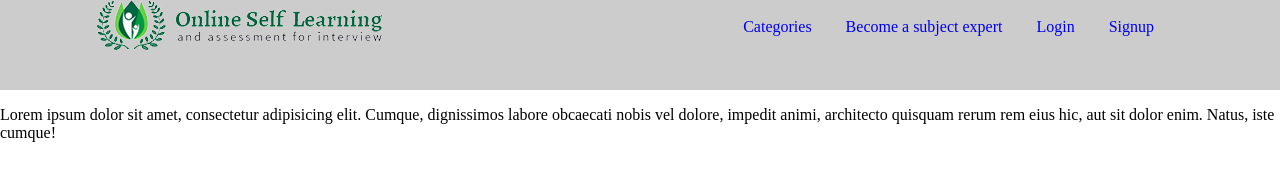
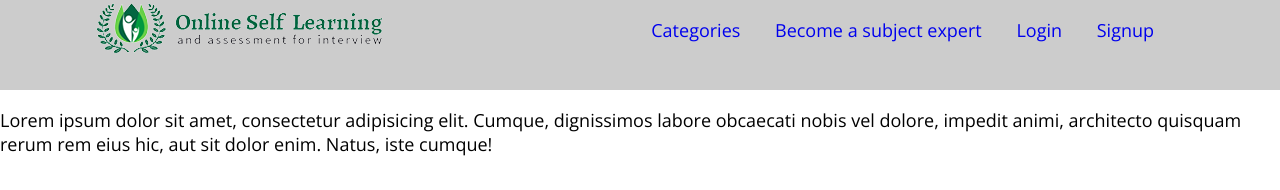
Before and after one commit to Tahzeebsattar/Tahzeebsattar.github.io, a plain HTML site: page index.html in a window 1280 px wide. Drawn offline with nearby package versions, Linux system fonts and the light colour scheme.

Commit message:
font family

```diff
--- a/css/custom.css
+++ b/css/custom.css
@@ -1,10 +1,26 @@
+/*
+font-family: 'Open Sans', sans-serif;
+font-family: 'Alegreya', serif;
+*/
 body {
 	margin: 0;
 	padding: 0;
+	font-family: 'Open Sans', sans-serif;
+	font-size: 18px;
+	font-weight: 400;
 }
 
 ul {
 	list-style: none;
+}
+
+h1,
+h2,
+h3,
+h4,
+h5,
+h6 {
+	font-family: 'Alegreya', serif;
 }
 
 a {
--- a/index.html
+++ b/index.html
@@ -10,6 +10,9 @@
   <!-- Mobile Specific Metas
   –––––––––––––––––––––––––––––––––––––––––––––––––– -->
   <meta name="viewport" content="width=device-width, initial-scale=1">
+
+  <!-- Google Fonts -->
+  <link href="https://fonts.googleapis.com/css?family=Alegreya:400,700,900|Open+Sans:400,600,700" rel="stylesheet">
 
   <link rel="stylesheet" href="css/custom.css">
 
```
